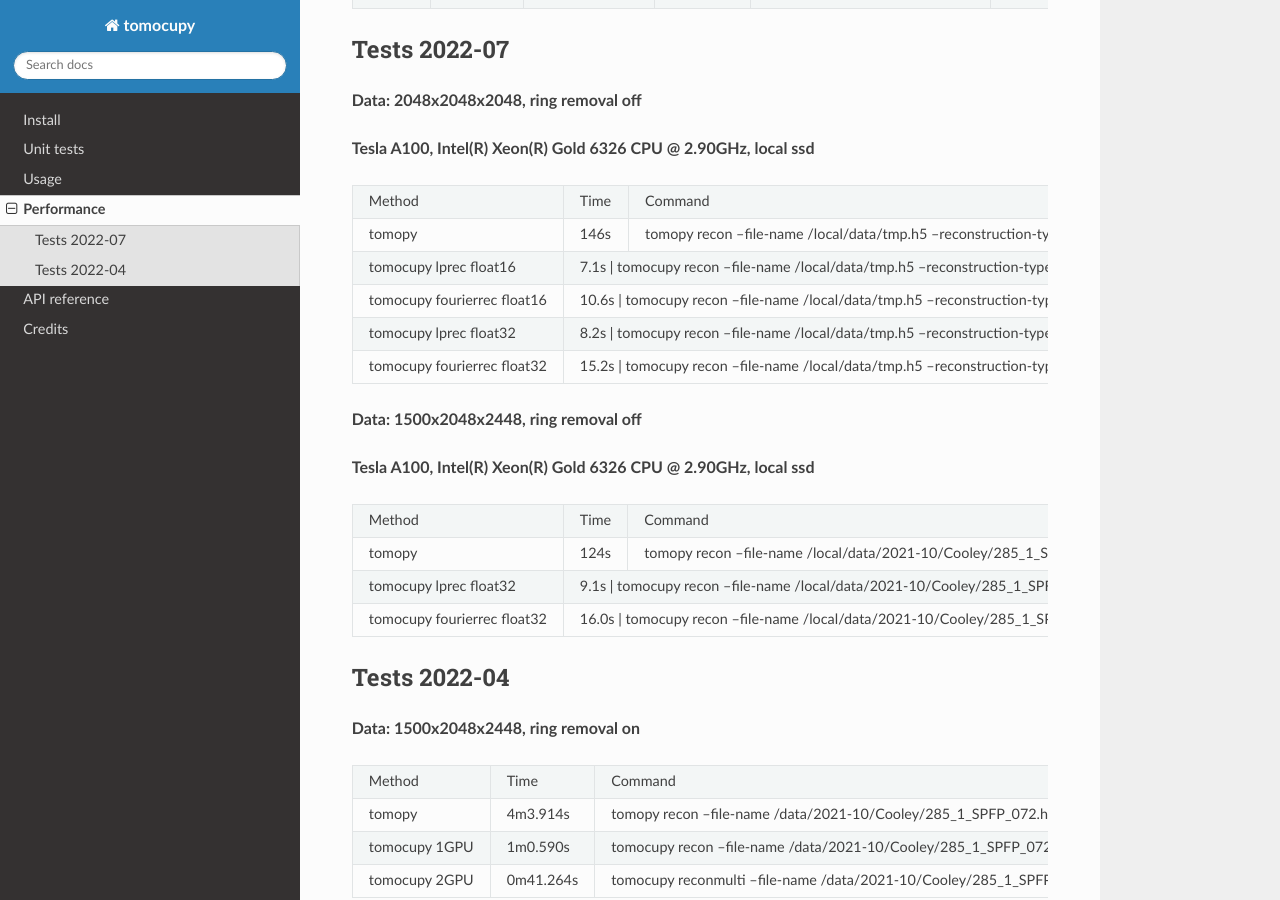
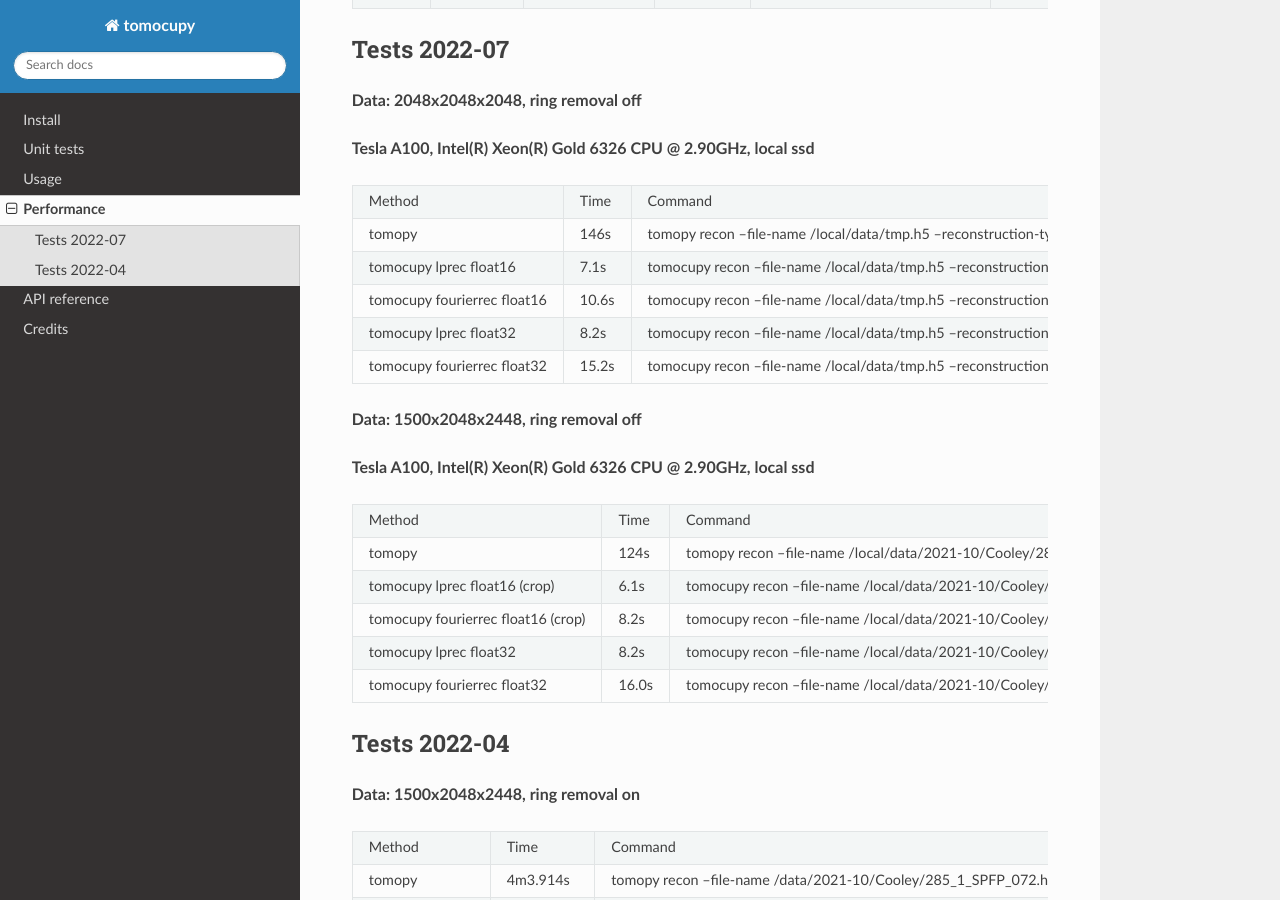
Before and after one commit to tomography/tomocupy, a Sphinx documentation site: the page built from docs/source/performance.rst, in a window 1280 px wide and 900 px high, scrolled down 414 px. Built offline with Sphinx 7.4.7 and the Read the Docs theme 2.0.0, drawn with Linux system fonts in a browser that asks for light colours.

Commit message:
update perf

```diff
--- a/docs/source/performance.rst
+++ b/docs/source/performance.rst
@@ -40,13 +40,13 @@
 | tomopy                              |     146s  |  tomopy recon --file-name /local/data/tmp.h5 --reconstruction-type full --rotation-axis-auto manual --gridrec-padding True                                                                            |
 +-------------------------------------+-----------+-------------------------------------------------------------------------------------------------------------------------------------------------------------------------------------------------------+
 | tomocupy lprec float16              |     7.1s  |  tomocupy recon --file-name /local/data/tmp.h5 --reconstruction-type full --reconstruction-method lprec --dtype float16                                                                               |
-+-------------------------------------+-------------------------------------------------------------------------------------------------------------------------------------------------------------------------------------------------------------------+
++-------------------------------------+-----------+-------------------------------------------------------------------------------------------------------------------------------------------------------------------------------------------------------+
 | tomocupy fourierrec float16         |     10.6s |  tomocupy recon --file-name /local/data/tmp.h5 --reconstruction-type full --reconstruction-algorithm fourierrec --dtype float16                                                                       |
-+-------------------------------------+-------------------------------------------------------------------------------------------------------------------------------------------------------------------------------------------------------------------+
++-------------------------------------+-----------+-------------------------------------------------------------------------------------------------------------------------------------------------------------------------------------------------------+
 | tomocupy lprec float32              |     8.2s  |  tomocupy recon --file-name /local/data/tmp.h5 --reconstruction-type full --reconstruction-method lprec                                                                                               |
-+-------------------------------------+-------------------------------------------------------------------------------------------------------------------------------------------------------------------------------------------------------------------+
++-------------------------------------+-----------+-------------------------------------------------------------------------------------------------------------------------------------------------------------------------------------------------------+
 | tomocupy fourierrec float32         |     15.2s |  tomocupy recon --file-name /local/data/tmp.h5 --reconstruction-type full --reconstruction-algorithm fourierrec                                                                                       |
-+-------------------------------------+-------------------------------------------------------------------------------------------------------------------------------------------------------------------------------------------------------------------+
++-------------------------------------+-----------+-------------------------------------------------------------------------------------------------------------------------------------------------------------------------------------------------------+
 
 
 
@@ -59,10 +59,14 @@
 +-------------------------------------+-----------+-------------------------------------------------------------------------------------------------------------------------------------------------------------------------------------------------------+
 | tomopy                              |     124s  |  tomopy recon --file-name /local/data/2021-10/Cooley/285_1_SPFP_072.h5 --reconstruction-type full  --rotation-axis 1108 --rotation-axis-auto manual --gridrec-padding True                            |
 +-------------------------------------+-----------+-------------------------------------------------------------------------------------------------------------------------------------------------------------------------------------------------------+
-| tomocupy lprec float32              |     9.1s  |  tomocupy recon --file-name /local/data/2021-10/Cooley/285_1_SPFP_072.h5 --rotation-axis 1108 --reconstruction-type full --reconstruction-method lprec                                                |
-+-------------------------------------+-------------------------------------------------------------------------------------------------------------------------------------------------------------------------------------------------------------------+
+| tomocupy lprec float16 (crop)       |     6.1s  |  tomocupy recon --file-name /local/data/2021-10/Cooley/285_1_SPFP_072.h5 --rotation-axis 1108 --reconstruction-type full --reconstruction-method lprec                                                |
++-------------------------------------+-----------+-------------------------------------------------------------------------------------------------------------------------------------------------------------------------------------------------------+
+| tomocupy fourierrec float16 (crop)  |     8.2s  |  tomocupy recon --file-name /local/data/2021-10/Cooley/285_1_SPFP_072.h5 --rotation-axis 1108 --reconstruction-type full --reconstruction-method fourierec                                            |
++-------------------------------------+-----------+-------------------------------------------------------------------------------------------------------------------------------------------------------------------------------------------------------+
+| tomocupy lprec float32              |     8.2s  |  tomocupy recon --file-name /local/data/2021-10/Cooley/285_1_SPFP_072.h5 --rotation-axis 1108 --reconstruction-type full --reconstruction-method lprec                                                |
++-------------------------------------+-----------+-------------------------------------------------------------------------------------------------------------------------------------------------------------------------------------------------------+
 | tomocupy fourierrec float32         |     16.0s |  tomocupy recon --file-name /local/data/2021-10/Cooley/285_1_SPFP_072.h5 --rotation-axis 1108 --reconstruction-type full --reconstruction-method fourierec                                            |
-+-------------------------------------+-------------------------------------------------------------------------------------------------------------------------------------------------------------------------------------------------------------------+
++-------------------------------------+-----------+-------------------------------------------------------------------------------------------------------------------------------------------------------------------------------------------------------+
 
 
 
```
